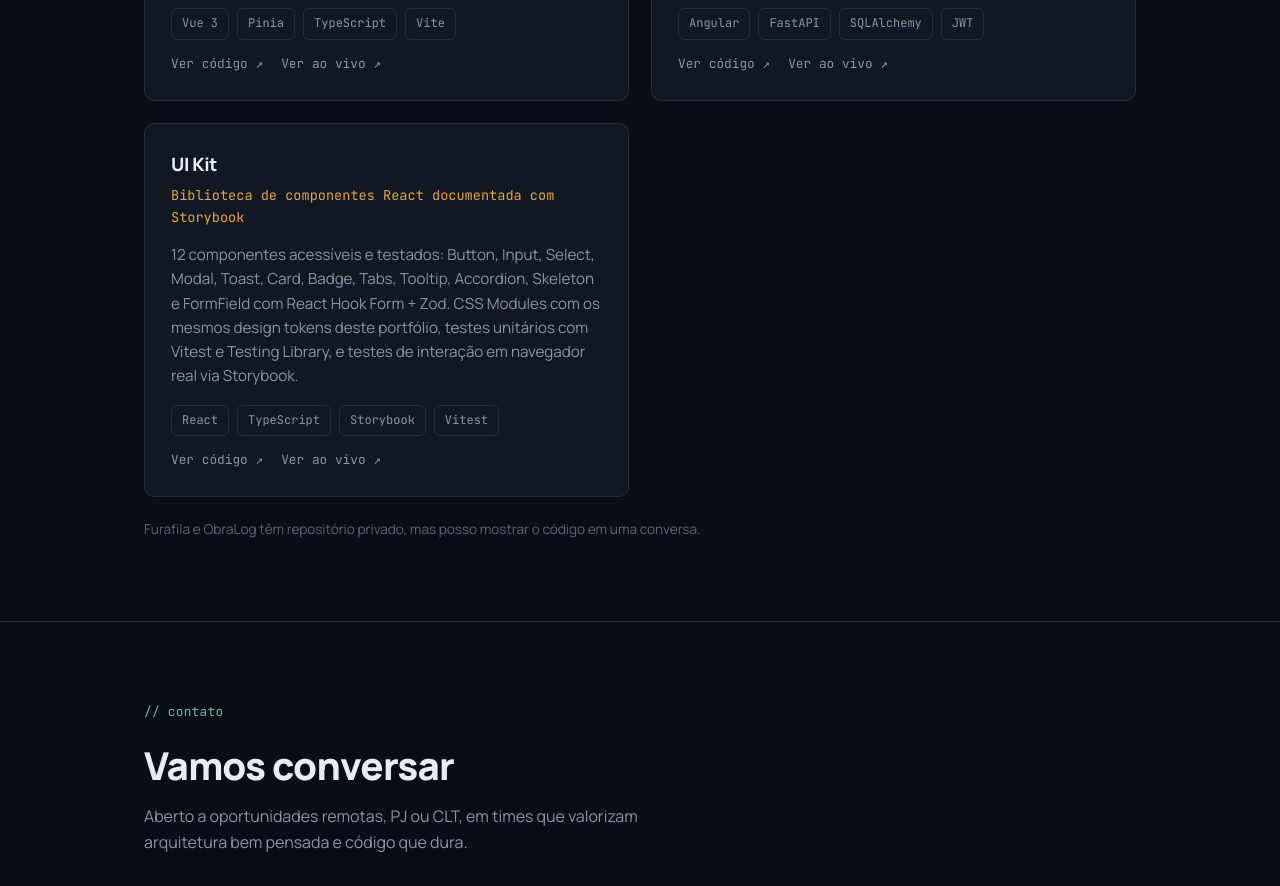
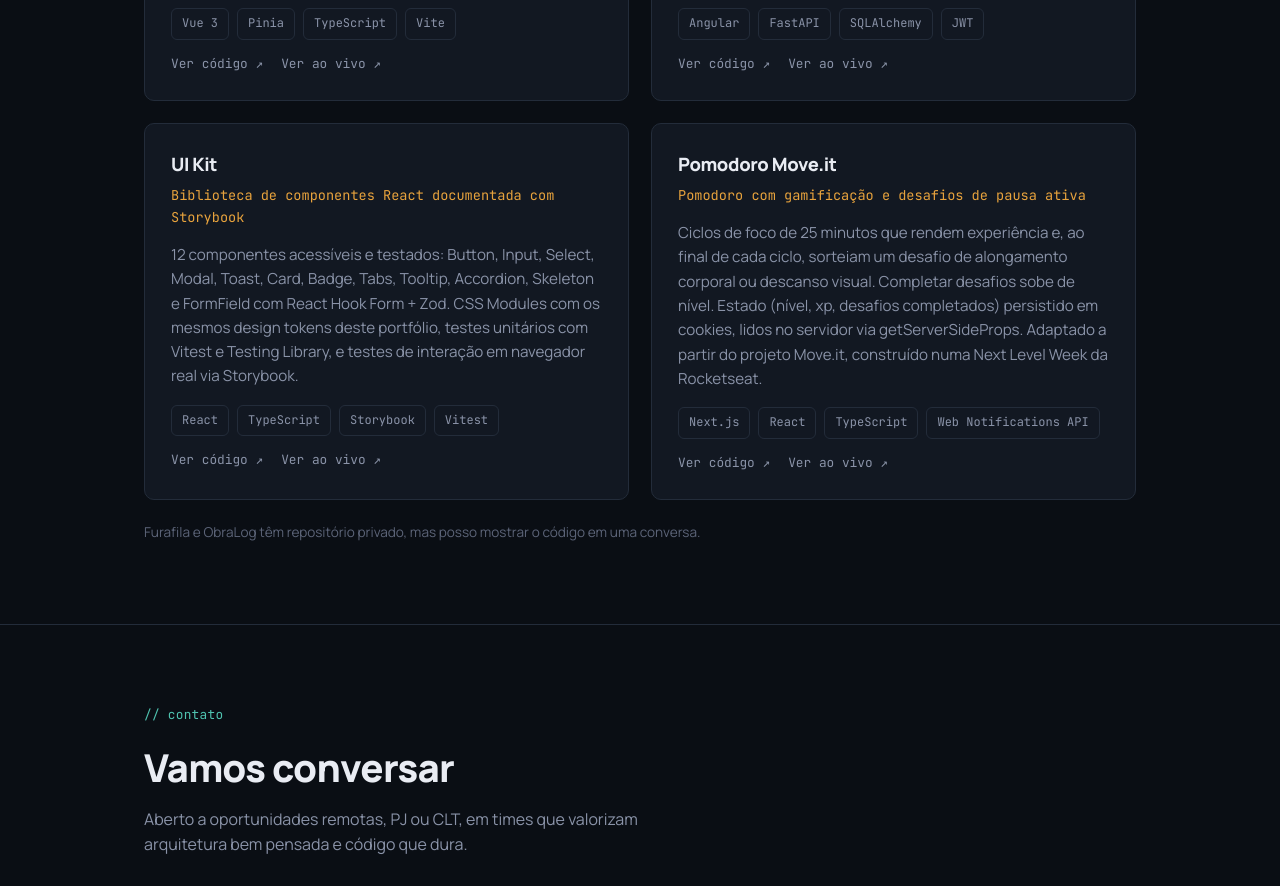
Before and after one commit to rtsemensato/portifolio, a Next.js app: page / in a window 1280 px wide. Shown: the part 4400-5286 px from the top of the page. Built offline with nearby package versions, Linux system fonts and the light colour scheme.

Commit message:
Adiciona Pomodoro Move.it aos projetos pessoais
Projeto de 2021 (Next Level Week da Rocketseat), ja publico e com
deploy ao vivo. Mesmo padrao dos outros: link de codigo e demo.

```diff
--- a/content/projects.ts
+++ b/content/projects.ts
@@ -61,4 +61,14 @@ export const projects: Project[] = [
     repoUrl: "https://github.com/rtsemensato/ui-kit",
     liveUrl: "https://ui-kit-ochre.vercel.app",
   },
+  {
+    slug: "pomodoro-moveit",
+    title: "Pomodoro Move.it",
+    subtitleKey: "proj.pomodoro.sub",
+    descriptionKey: "proj.pomodoro.desc",
+    tags: ["Next.js", "React", "TypeScript", "Web Notifications API"],
+    isPrivate: false,
+    repoUrl: "https://github.com/rtsemensato/pomodoroMoveit",
+    liveUrl: "https://pomodoro-moveit.vercel.app",
+  },
 ];
--- a/content/translations.ts
+++ b/content/translations.ts
@@ -93,6 +93,9 @@ export const translations = {
     "proj.uikit.sub": "Biblioteca de componentes React documentada com Storybook",
     "proj.uikit.desc":
       "12 componentes acessíveis e testados: Button, Input, Select, Modal, Toast, Card, Badge, Tabs, Tooltip, Accordion, Skeleton e FormField com React Hook Form + Zod. CSS Modules com os mesmos design tokens deste portfólio, testes unitários com Vitest e Testing Library, e testes de interação em navegador real via Storybook.",
+    "proj.pomodoro.sub": "Pomodoro com gamificação e desafios de pausa ativa",
+    "proj.pomodoro.desc":
+      "Ciclos de foco de 25 minutos que rendem experiência e, ao final de cada ciclo, sorteiam um desafio de alongamento corporal ou descanso visual. Completar desafios sobe de nível. Estado (nível, xp, desafios completados) persistido em cookies, lidos no servidor via getServerSideProps. Adaptado a partir do projeto Move.it, construído numa Next Level Week da Rocketseat.",
     "proj.viewCode": "Ver código",
     "proj.viewLive": "Ver ao vivo",
     "proj.note": "Furafila e ObraLog têm repositório privado, mas posso mostrar o código em uma conversa.",
@@ -189,6 +192,9 @@ export const translations = {
     "proj.uikit.sub": "React component library documented with Storybook",
     "proj.uikit.desc":
       "12 accessible, tested components: Button, Input, Select, Modal, Toast, Card, Badge, Tabs, Tooltip, Accordion, Skeleton and FormField with React Hook Form + Zod. CSS Modules sharing this portfolio's design tokens, unit tests with Vitest and Testing Library, and real-browser interaction tests via Storybook.",
+    "proj.pomodoro.sub": "Pomodoro with gamification and active-break challenges",
+    "proj.pomodoro.desc":
+      "25-minute focus cycles that earn experience points and, at the end of each cycle, roll a random stretching or eye-rest challenge. Completing challenges levels you up. State (level, xp, completed challenges) persisted in cookies, read server-side via getServerSideProps. Adapted from the Move.it project, built during a Rocketseat Next Level Week.",
     "proj.viewCode": "View code",
     "proj.viewLive": "View live",
     "proj.note": "Furafila and ObraLog have private repositories, but I'm happy to walk through the code in a conversation.",
```
